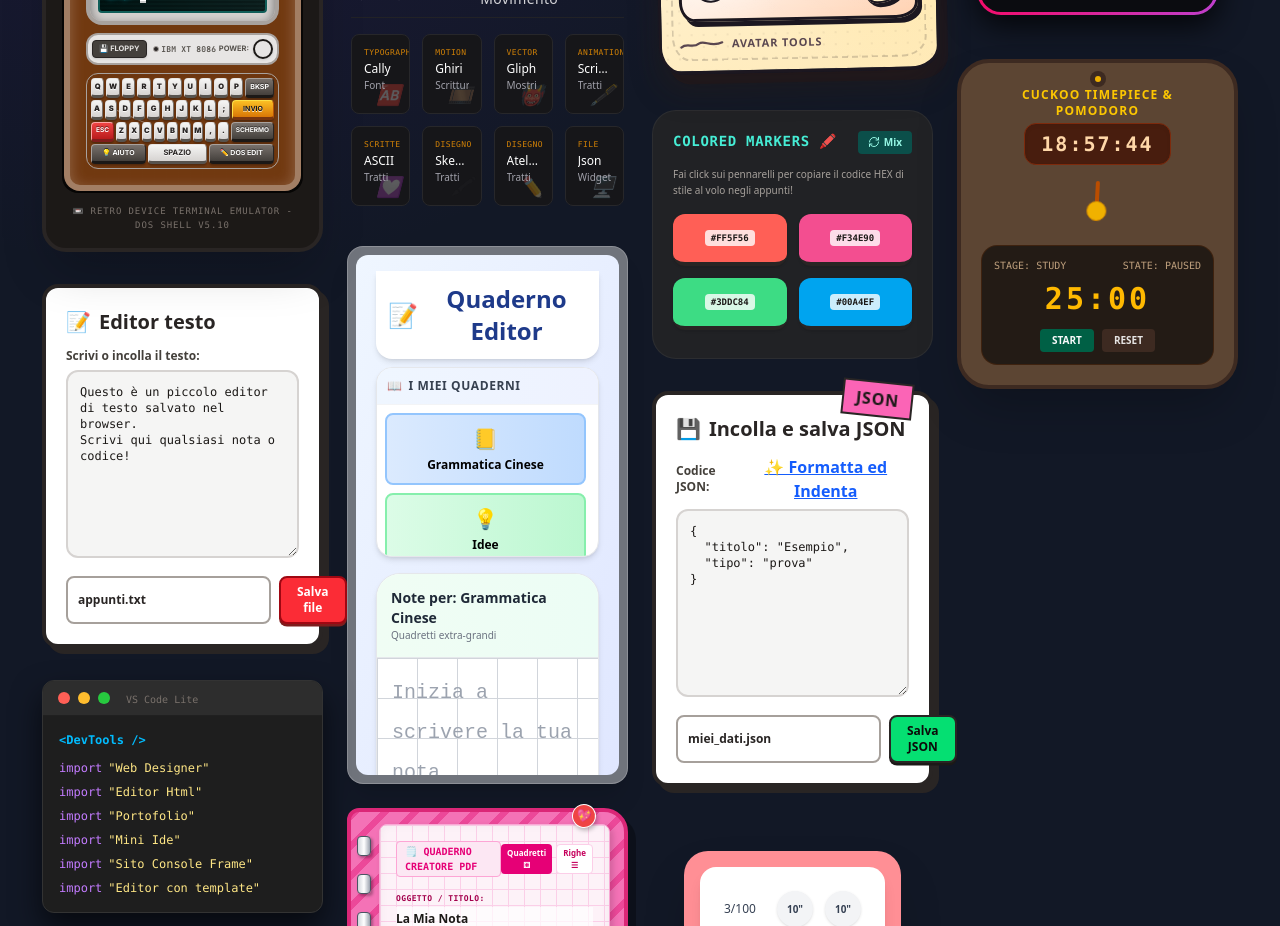
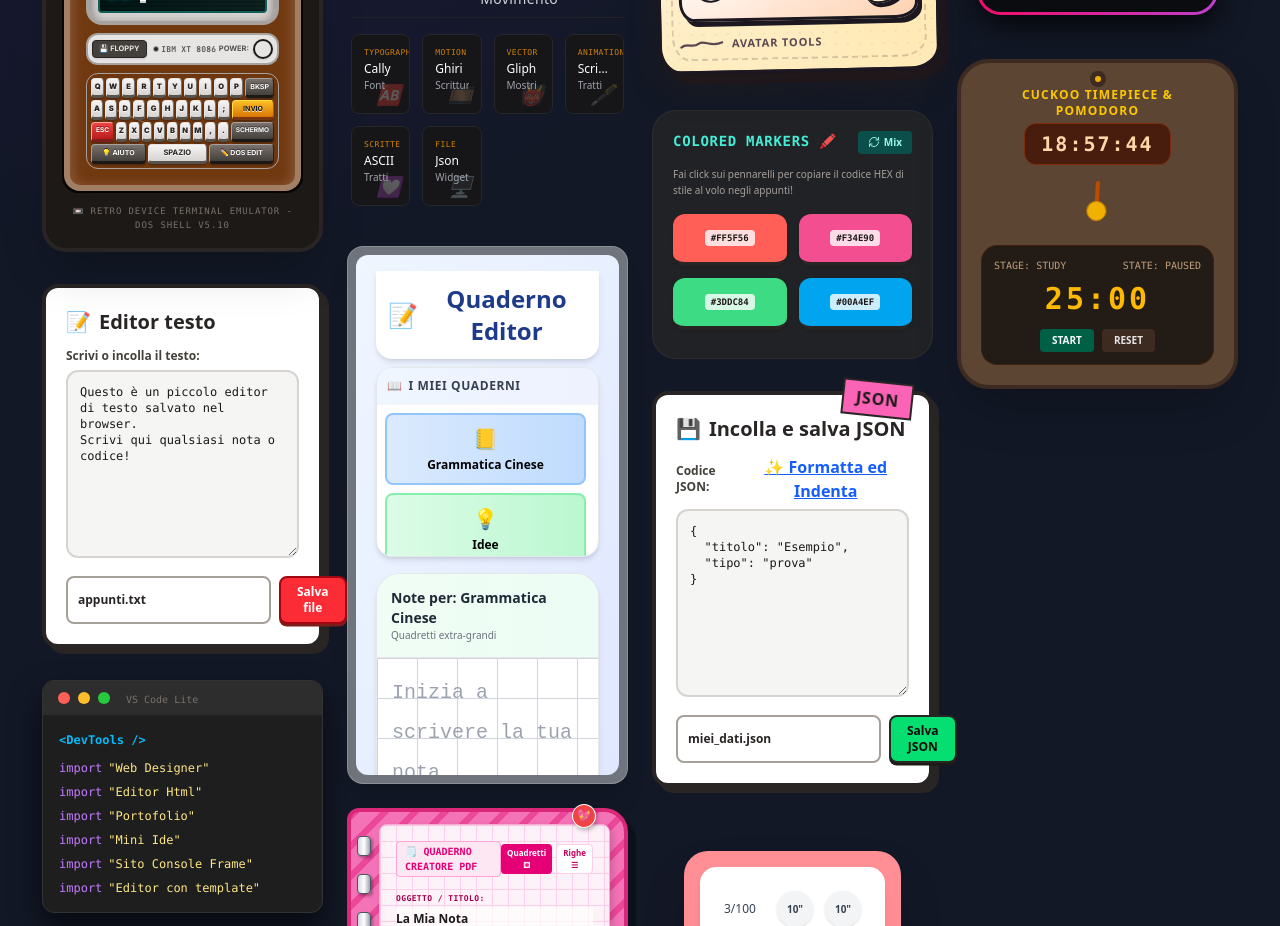
Before and after one commit to scottino2019-glitch/Il-Mio-Hub---Scrivania-Caotica, a React (Vite) app: page / in a window 1280 px wide. Shown: the part 2660-3586 px from the top of the page. Built offline with nearby package versions, Linux system fonts and the light colour scheme; a web font is replaced by a local one.

Commit message:
Clean up project entries in App.tsx
Removed unused project entries from the list.

```diff
--- a/src/App.tsx
+++ b/src/App.tsx
@@ -394,20 +394,7 @@ const CreativeFontCard = () => {
       url: "https://generatore-di-testo-ascii-16148277139.europe-west2.run.app/",
       bgPreview: "💟"
     },
-      {
-      title: "Sketch",
-      desc: "Tratti",
-      tag: "Disegno",
-      url: "https://side-sketch.vercel.app/",
-      bgPreview: "🖍"
-    },
-    {
-      title: "Atelier",
-      desc: "Tratti",
-      tag: "Disegno",
-      url: "https://atelier-digitale-364179054019.europe-west2.run.app/",
-      bgPreview: "✏️"
-    },
+
     {
       title: " Json",
       desc: "Widget",
```
